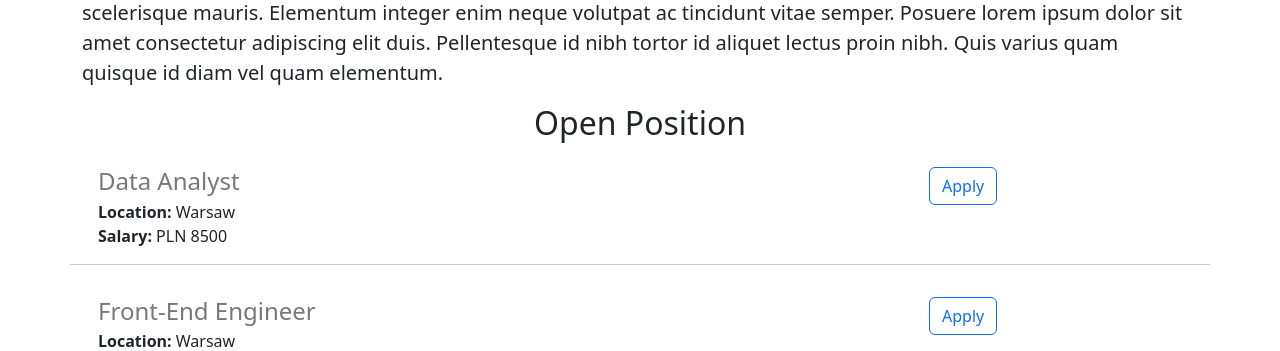
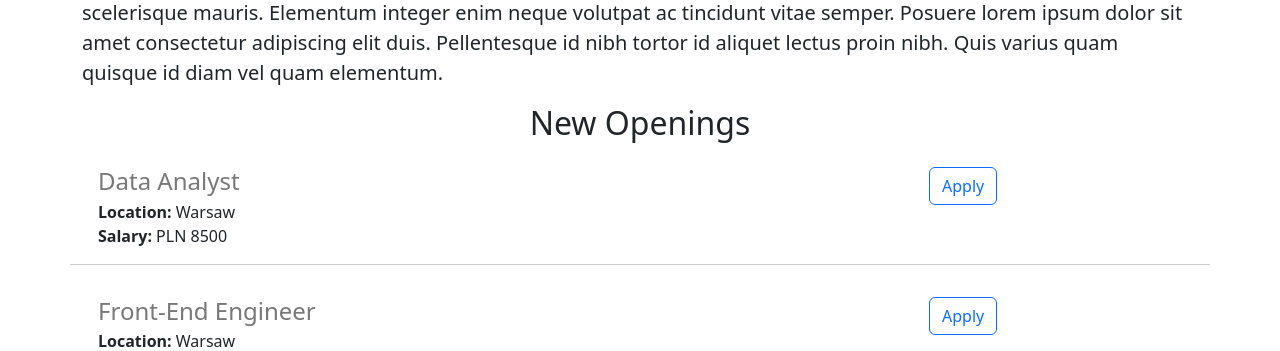
Before and after one commit to irfanali1995/jovian-career-website, a Flask app: page / in a window 1280 px wide. Shown: the part 554-905 px from the top of the page. Run offline with Flask 3, Linux system fonts and the light colour scheme.

Commit message:
html changes

```diff
--- a/templates/home.html
+++ b/templates/home.html
@@ -24,7 +24,7 @@
     <p class='lead'>
         Lorem ipsum dolor sit amet, consectetur adipiscing elit, sed do eiusmod tempor incididunt ut labore et dolore magna aliqua. Est lorem ipsum dolor sit. Diam quam nulla porttitor massa id neque aliquam vestibulum. Auctor eu augue ut lectus arcu bibendum at varius vel. Cursus turpis massa tincidunt dui ut ornare lectus. Rhoncus aenean vel elit scelerisque mauris. Elementum integer enim neque volutpat ac tincidunt vitae semper. Posuere lorem ipsum dolor sit amet consectetur adipiscing elit duis. Pellentesque id nibh tortor id aliquet lectus proin nibh. Quis varius quam quisque id diam vel quam elementum.
     </p>
-    <h2 class="text-center" mt-2 mb-4>Open Position</h2>
+    <h2 class="text-center" mt-2 mb-4>New Openings</h2>
     <div>
       {% for job in jobs %}
       {% include 'jobitem.html' %}
```
